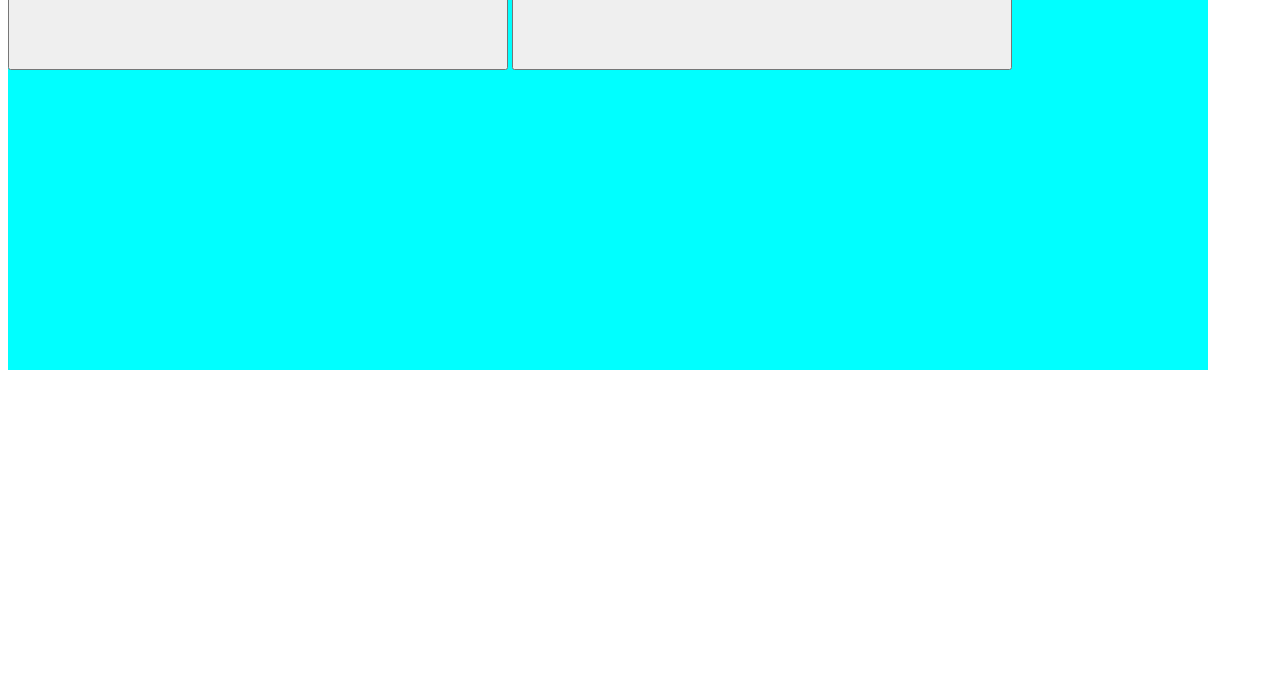
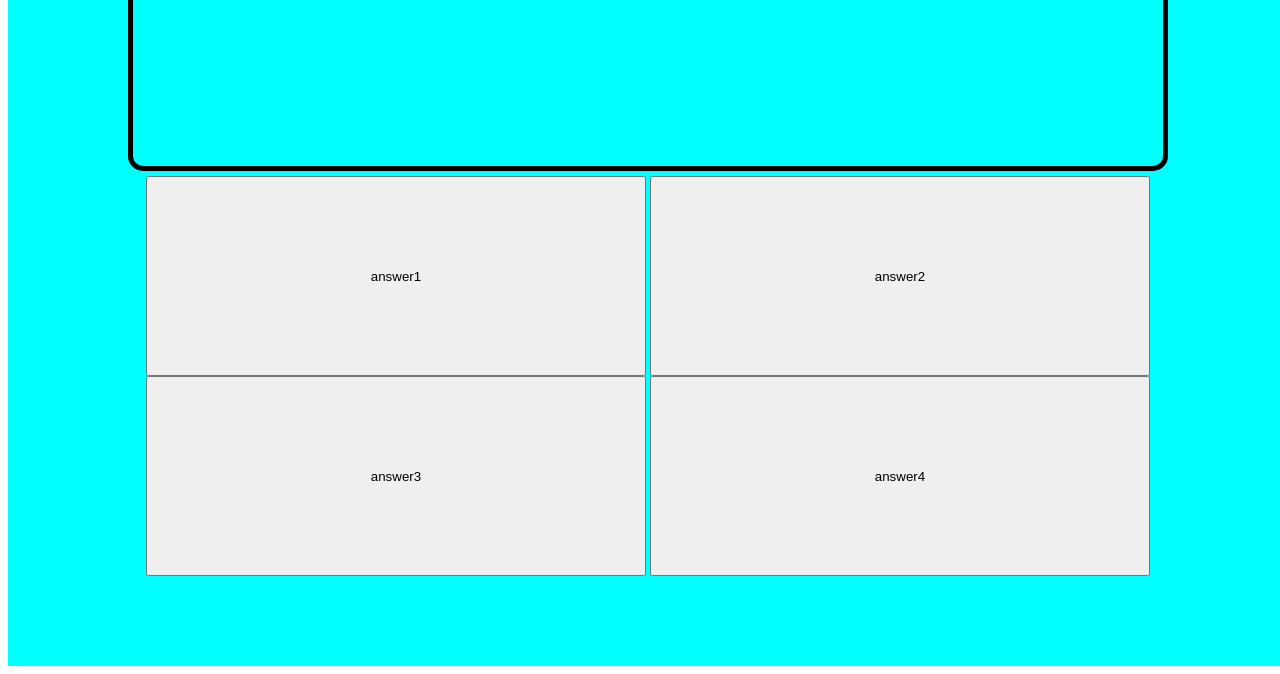
Before and after one commit to swade19/quizzer, a plain HTML site: page views/quiz.html in a window 1280 px wide. Shown: the part 435-1109 px from the top of the page. Before the commit the page ends 813 px from the top, so only its background shows below. Drawn offline with Linux system fonts and the light colour scheme.

Commit message:
added question box

```diff
--- a/style.css
+++ b/style.css
@@ -6,8 +6,9 @@
 
 }
 
-body {
+.body {
     align-content: center;
+    text-align: center;
 }
  /* Style The Dropdown Button */
  .dropbtn {
@@ -71,6 +72,8 @@ body {
     background-color: aqua;
     width: 1200px;
     height: 700px;
+    padding: 40px;
+    margin-top: 250px;
   }
 
   .button {
@@ -85,5 +88,14 @@ body {
 
   .question {
     font-size: 30px;
+    width: 1000px;
+    height: 200px;
+    padding: 15px;
+    margin:5px;
+    margin-left: 80px;
+    position: relative;
+    border-style: solid;
+    border-width: 5px;
+    border-radius: 15px;
 
   }
--- a/views/quiz.html
+++ b/views/quiz.html
@@ -1,4 +1,5 @@
 <html lang="en">
+
 <head>
     <meta charset="UTF-8">
     <meta name="viewport" content="width=device-width, initial-scale=1.0">
@@ -6,18 +7,22 @@
     <title>Quiz</title>
 </head>
 <h1 class="quiztitle" id="quiztitle"> Quiz Title</h1>
-<body>
-    <div class="question" id="question">This is a Question</div>
+
+<body class="body">
+
+
 
     <div class="buttonsbox">
+        <div class="question" id="question">This is a Question</div>
 
-    <input class="button" type="button" id="answer1" value="answer1">
-    <input class="button" type="button" id="answer2" value="answer2">
-    <input class="button" type="button" id="answer3" value="answer3">
-    <input class="button" type="button" id="answer4" value="answer4">
+        <input class="button" type="button" id="answer1" value="answer1">
+        <input class="button" type="button" id="answer2" value="answer2">
+        <input class="button" type="button" id="answer3" value="answer3">
+        <input class="button" type="button" id="answer4" value="answer4">
 
 
-</div>
+    </div>
 
 </body>
+
 </html>
```
Also changed, not shown: views/index.html (+2 -1 lines).
